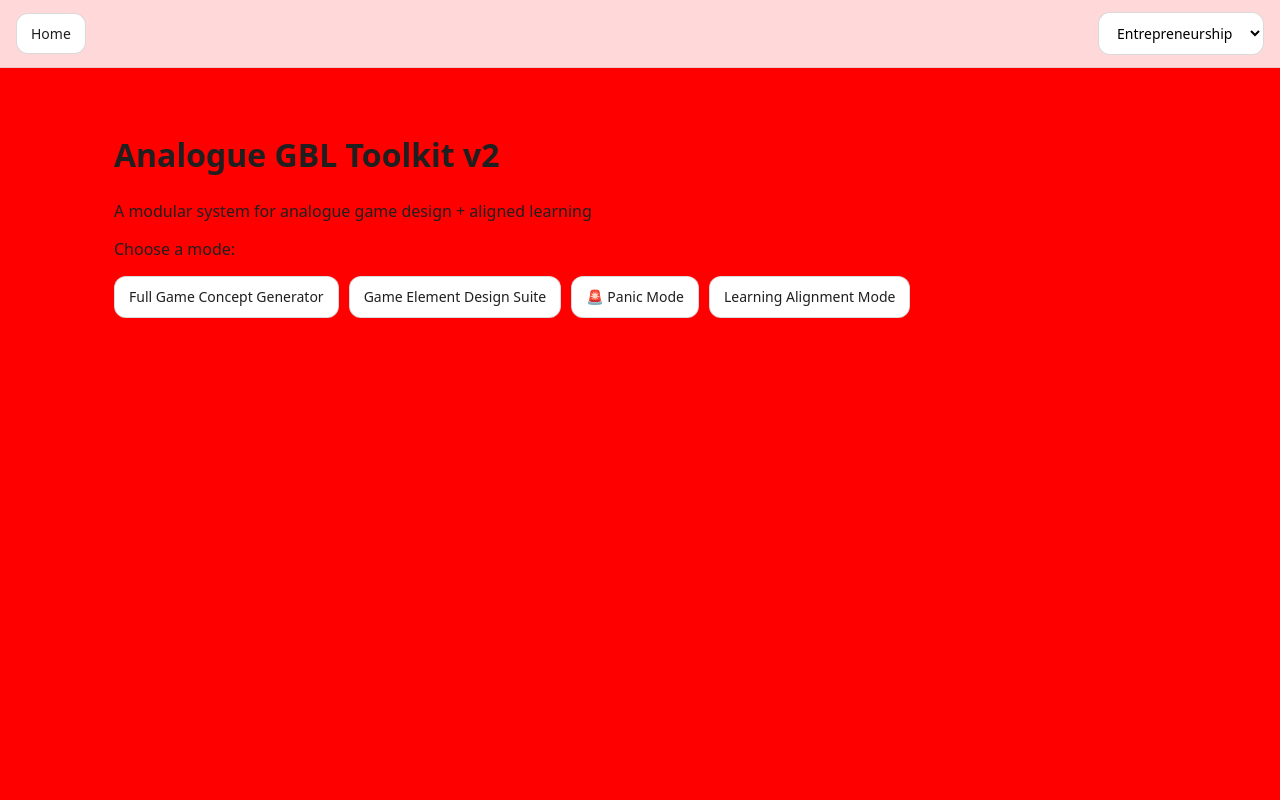
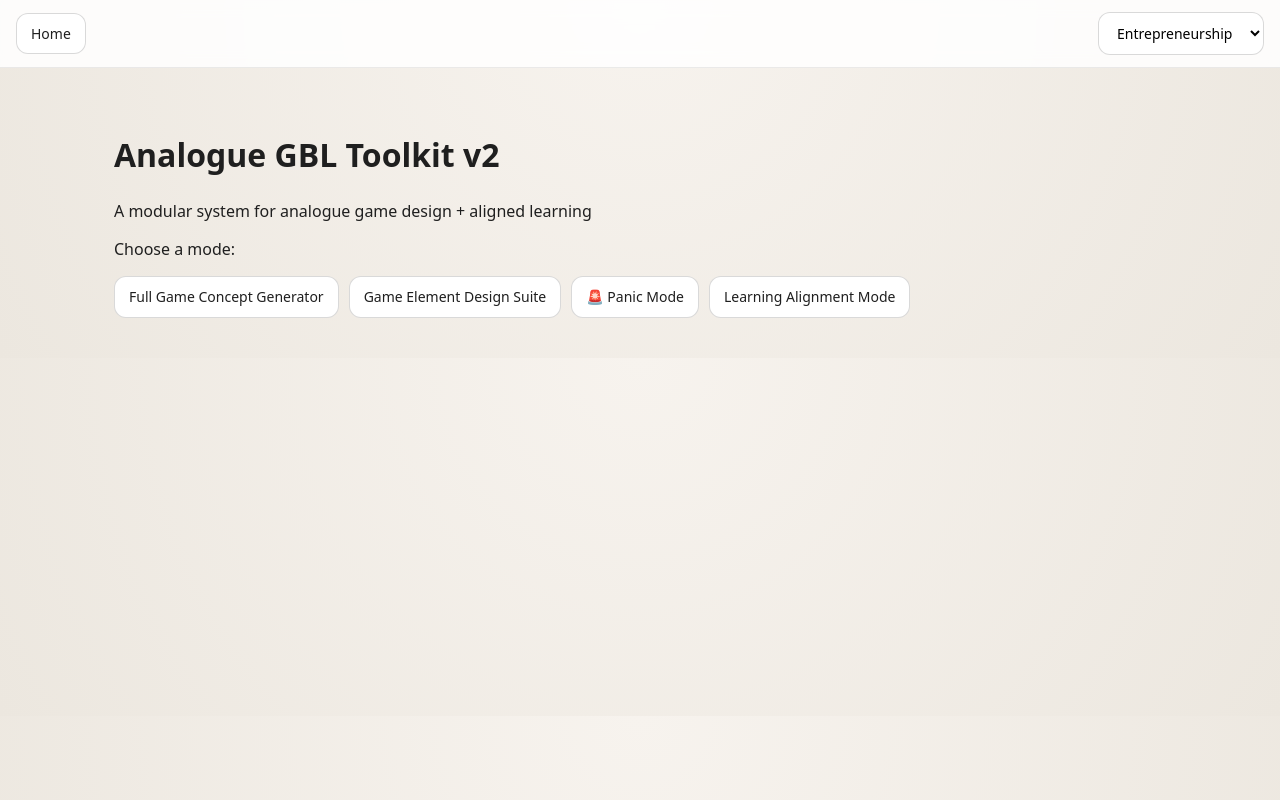
Before and after one commit to kaosphd/analogue-game-toolkit, a plain HTML site: page index.html in a window 1280 px wide. Drawn offline with Linux system fonts and the light colour scheme.

Commit message:
Update index.html

```diff
--- a/index.html
+++ b/index.html
@@ -6,11 +6,6 @@
   <title>Game Jam Toolkit V2</title>
   <link rel="stylesheet" href="assets/styles.css">
 
-  <style>
-body {
-  background: red !important;
-}
-</style>
 
 </head>
 
```
